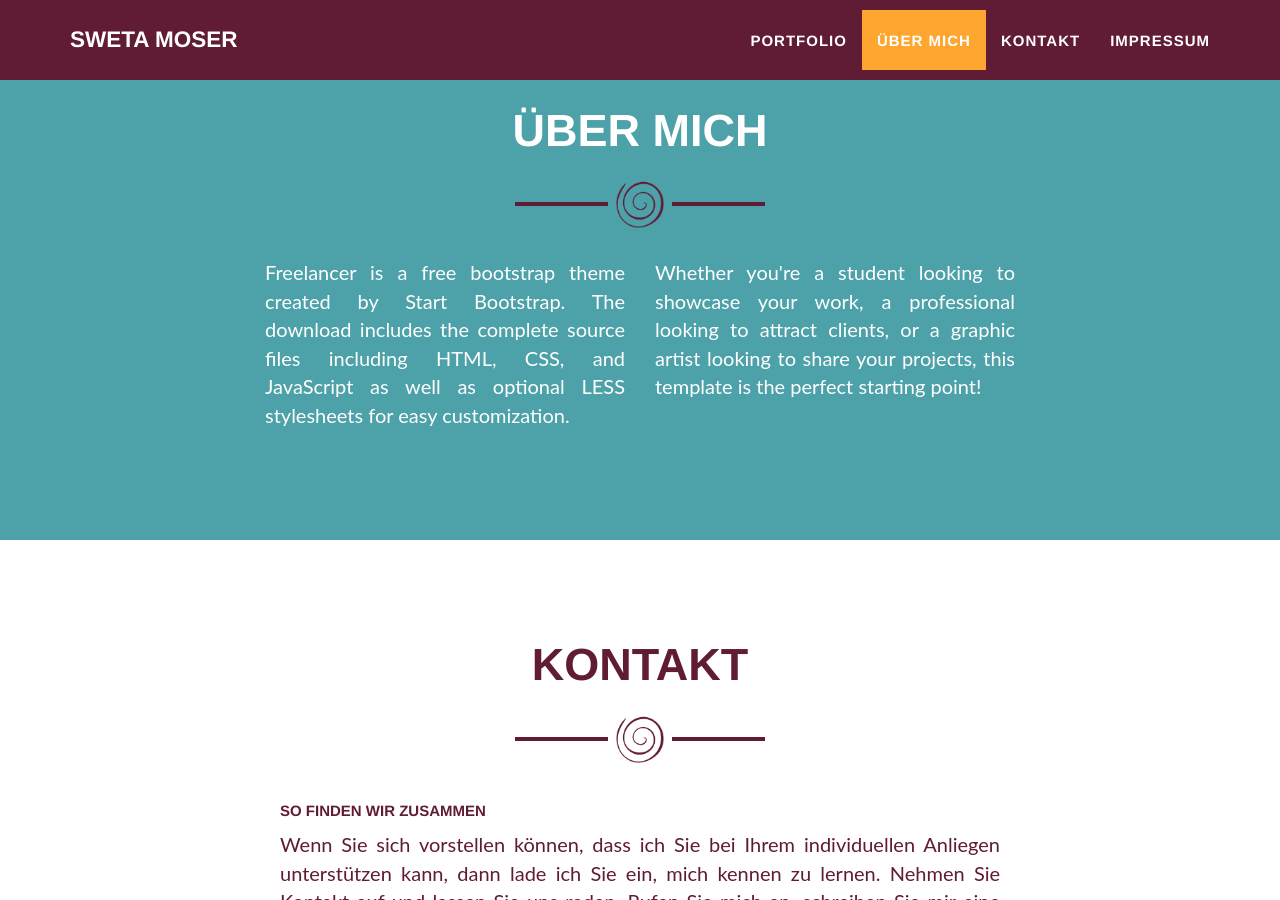
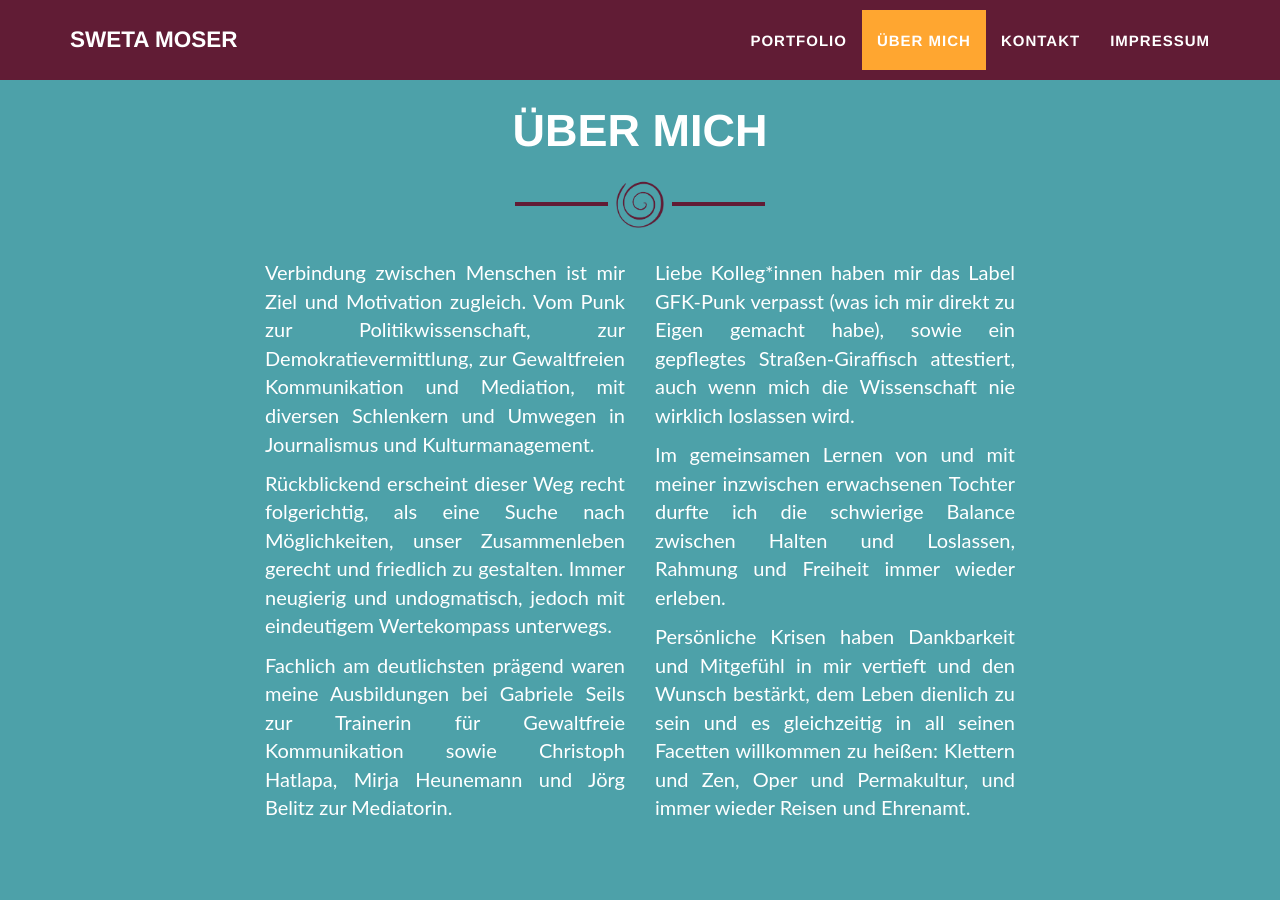
Before and after one commit to swetamoser/swetamoser.github.io, a Jekyll site: the page built from _posts/2014-07-18-project-1.markdown, in a window 1280 px wide and 900 px high, scrolled down 1752 px. Built offline with Jekyll 4.4.1, drawn with Linux system fonts in a browser that asks for light colours.

Commit message:
über mich text

```diff
--- a/_includes/about.html
+++ b/_includes/about.html
@@ -9,13 +9,21 @@
     </div>
     <div class="row">
       <div class="col-lg-4 col-lg-offset-2">
-        <p>Freelancer is a free bootstrap theme created by Start Bootstrap. The download includes the complete
-          source files including HTML, CSS, and JavaScript as well as optional LESS stylesheets for easy
-          customization.</p>
+        <p>Verbindung zwischen Menschen ist mir Ziel und Motivation zugleich. Vom Punk zur Politikwissenschaft,
+          zur Demokratievermittlung, zur Gewaltfreien Kommunikation und Mediation, mit diversen Schlenkern und Umwegen
+          in Journalismus und Kulturmanagement. </p>
+        <p>Rückblickend erscheint dieser Weg recht folgerichtig, als eine Suche nach Möglichkeiten, unser Zusammenleben
+          gerecht und friedlich zu gestalten. Immer neugierig und undogmatisch, jedoch mit eindeutigem Wertekompass unterwegs.</p>
+        <p>Fachlich am deutlichsten prägend waren meine Ausbildungen bei Gabriele Seils zur Trainerin für Gewaltfreie
+          Kommunikation sowie Christoph Hatlapa, Mirja Heunemann und Jörg Belitz zur Mediatorin.</p>
       </div>
       <div class="col-lg-4">
-        <p>Whether you're a student looking to showcase your work, a professional looking to attract clients, or
-          a graphic artist looking to share your projects, this template is the perfect starting point! </p>
+        <p>Liebe Kolleg*innen haben mir das Label GFK-Punk verpasst (was ich mir direkt zu Eigen gemacht habe), sowie ein
+          gepflegtes Straßen-Giraffisch attestiert, auch wenn mich die Wissenschaft nie wirklich loslassen wird.</p>
+        <p>Im gemeinsamen Lernen von und mit meiner inzwischen erwachsenen Tochter durfte ich die schwierige Balance
+          zwischen Halten und Loslassen, Rahmung und Freiheit immer wieder erleben.</p>
+        <p>Persönliche Krisen haben Dankbarkeit und Mitgefühl in mir vertieft und den Wunsch bestärkt, dem Leben dienlich zu
+          sein und es gleichzeitig in all seinen Facetten willkommen zu heißen: Klettern und Zen, Oper und Permakultur, und immer wieder Reisen und Ehrenamt.</p>
       </div>
     </div>
   </div>
```
